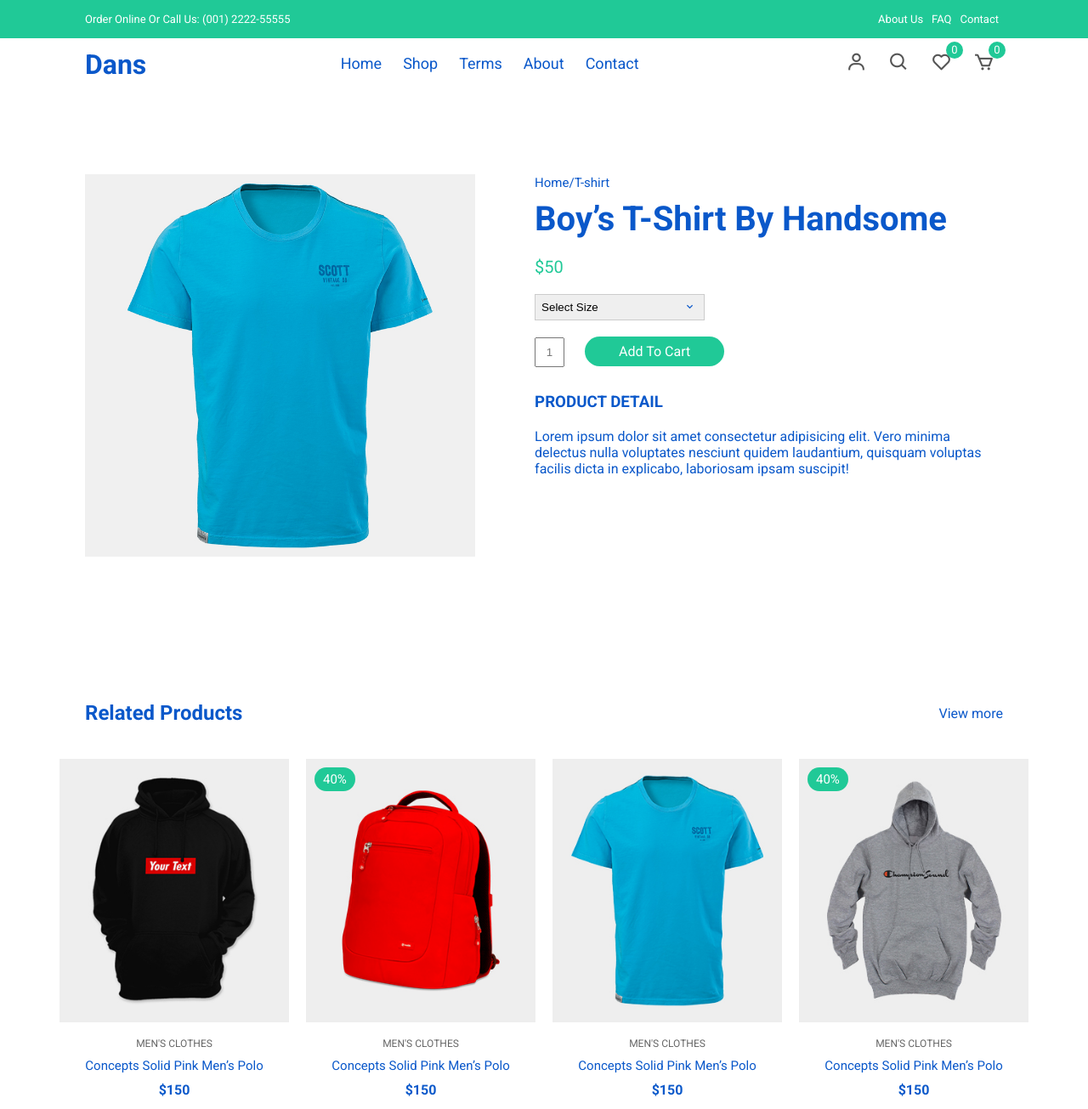
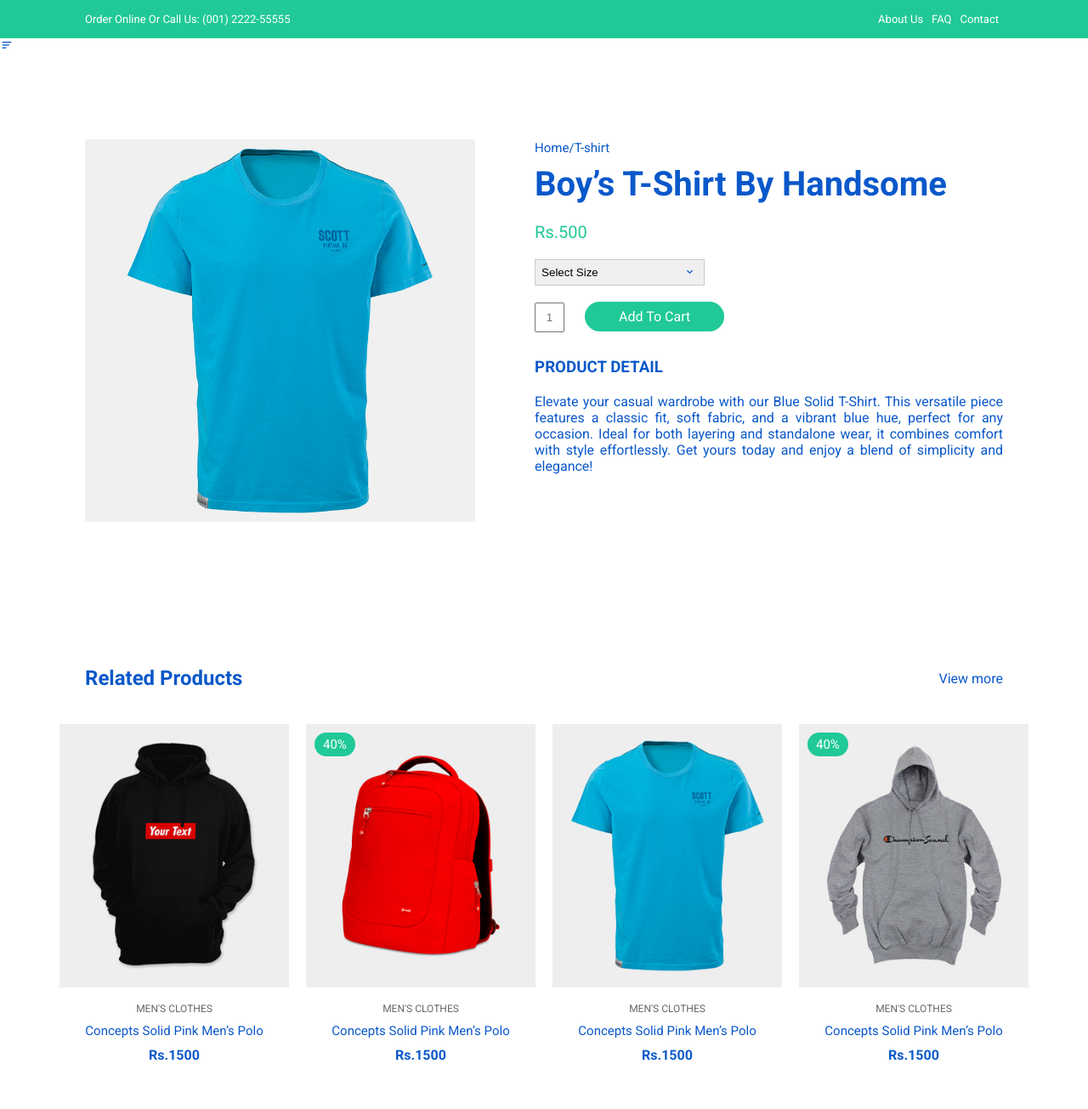
Before and after one commit to SonuThapaMagar/Ecommerce, a plain HTML site: page productDetails.html in a window 1280 px wide. Shown: the top 1305 px of the page at 85% size. Drawn offline with nearby package versions, Linux system fonts and the light colour scheme.

Commit message:
Product detail edited

```diff
--- a/css/styles.css
+++ b/css/styles.css
@@ -1416,3 +1416,7 @@ th:last-child {
 .login-form form p a {
   color: dodgerblue;
 }
+
+.detail{
+  text-align: justify;
+}
--- a/productDetails.html
+++ b/productDetails.html
@@ -25,62 +25,7 @@
         </ul>
       </div>
     </div>
-    <div class="navigation">
-      <div class="nav-center container d-flex">
-        <a href="index.html" class="logo"><h1>Dans</h1></a>
-
-        <ul class="nav-list d-flex">
-          <li class="nav-item">
-            <a href="/" class="nav-link">Home</a>
-          </li>
-          <li class="nav-item">
-            <a href="product.html" class="nav-link">Shop</a>
-          </li>
-          <li class="nav-item">
-            <a href="#terms" class="nav-link">Terms</a>
-          </li>
-          <li class="nav-item">
-            <a href="#about" class="nav-link">About</a>
-          </li>
-          <li class="nav-item">
-            <a href="#contact" class="nav-link">Contact</a>
-          </li>
-          <li class="icons d-flex">
-            <a href="login.html" class="icon">
-              <i class="bx bx-user"></i>
-            </a>
-            <div class="icon">
-              <i class="bx bx-search"></i>
-            </div>
-            <div class="icon">
-              <i class="bx bx-heart"></i>
-              <span class="d-flex">0</span>
-            </div>
-            <a href="cart.html" class="icon">
-              <i class="bx bx-cart"></i>
-              <span class="d-flex">0</span>
-            </a>
-          </li>
-        </ul>
-
-        <div class="icons d-flex">
-          <a href="login.html" class="icon">
-            <i class="bx bx-user"></i>
-          </a>
-          <div class="icon">
-            <i class="bx bx-search"></i>
-          </div>
-          <div class="icon">
-            <i class="bx bx-heart"></i>
-            <span class="d-flex">0</span>
-          </div>
-          <a href="cart.html" class="icon">
-            <i class="bx bx-cart"></i>
-            <span class="d-flex">0</span>
-          </a>
-        </div>
-
-        <div class="hamburger">
+    <div class="hamburger">
           <i class="bx bx-menu-alt-left"></i>
         </div>
       </div>
@@ -97,7 +42,7 @@
         <div class="right">
           <span>Home/T-shirt</span>
           <h1>Boy’s T-Shirt By Handsome</h1>
-          <div class="price">$50</div>
+          <div class="price">Rs.500</div>
           <form>
             <div>
               <select>
@@ -117,10 +62,11 @@
             <a href="cart.html" class="addCart">Add To Cart</a>
           </form>
           <h3>Product Detail</h3>
-          <p>
-            Lorem ipsum dolor sit amet consectetur adipisicing elit. Vero minima
-            delectus nulla voluptates nesciunt quidem laudantium, quisquam
-            voluptas facilis dicta in explicabo, laboriosam ipsam suscipit!
+          <p class="detail">
+            Elevate your casual wardrobe with our Blue Solid T-Shirt.
+            This versatile piece features a classic fit, soft fabric, and a vibrant blue hue, perfect for any occasion.
+            Ideal for both layering and standalone wear, it combines comfort with style effortlessly.
+            Get yours today and enjoy a blend of simplicity and elegance!
           </p>
         </div>
       </div>
@@ -142,7 +88,7 @@
           <div class="product-info">
             <span>MEN'S CLOTHES</span>
             <a href="">Concepts Solid Pink Men’s Polo</a>
-            <h4>$150</h4>
+            <h4>Rs.1500</h4>
           </div>
           <ul class="icons">
             <li><i class="bx bx-heart"></i></li>
@@ -160,7 +106,7 @@
           <div class="product-info">
             <span>MEN'S CLOTHES</span>
             <a href="">Concepts Solid Pink Men’s Polo</a>
-            <h4>$150</h4>
+            <h4>Rs.1500</h4>
           </div>
           <ul class="icons">
             <li><i class="bx bx-heart"></i></li>
@@ -177,7 +123,7 @@
           <div class="product-info">
             <span>MEN'S CLOTHES</span>
             <a href="">Concepts Solid Pink Men’s Polo</a>
-            <h4>$150</h4>
+            <h4>Rs.1500</h4>
           </div>
           <ul class="icons">
             <li><i class="bx bx-heart"></i></li>
@@ -195,7 +141,7 @@
           <div class="product-info">
             <span>MEN'S CLOTHES</span>
             <a href="">Concepts Solid Pink Men’s Polo</a>
-            <h4>$150</h4>
+            <h4>Rs.1500</h4>
           </div>
           <ul class="icons">
             <li><i class="bx bx-heart"></i></li>
@@ -240,9 +186,9 @@
     ></script>
     <script src="./js/zoomsl.min.js"></script>
     <script>
-      $(function () {
+      Rs.(function () {
         console.log("hello");
-        $("#zoom").imagezoomsl({
+        Rs.("#zoom").imagezoomsl({
           zoomrange: [4, 4],
         });
       });
```
